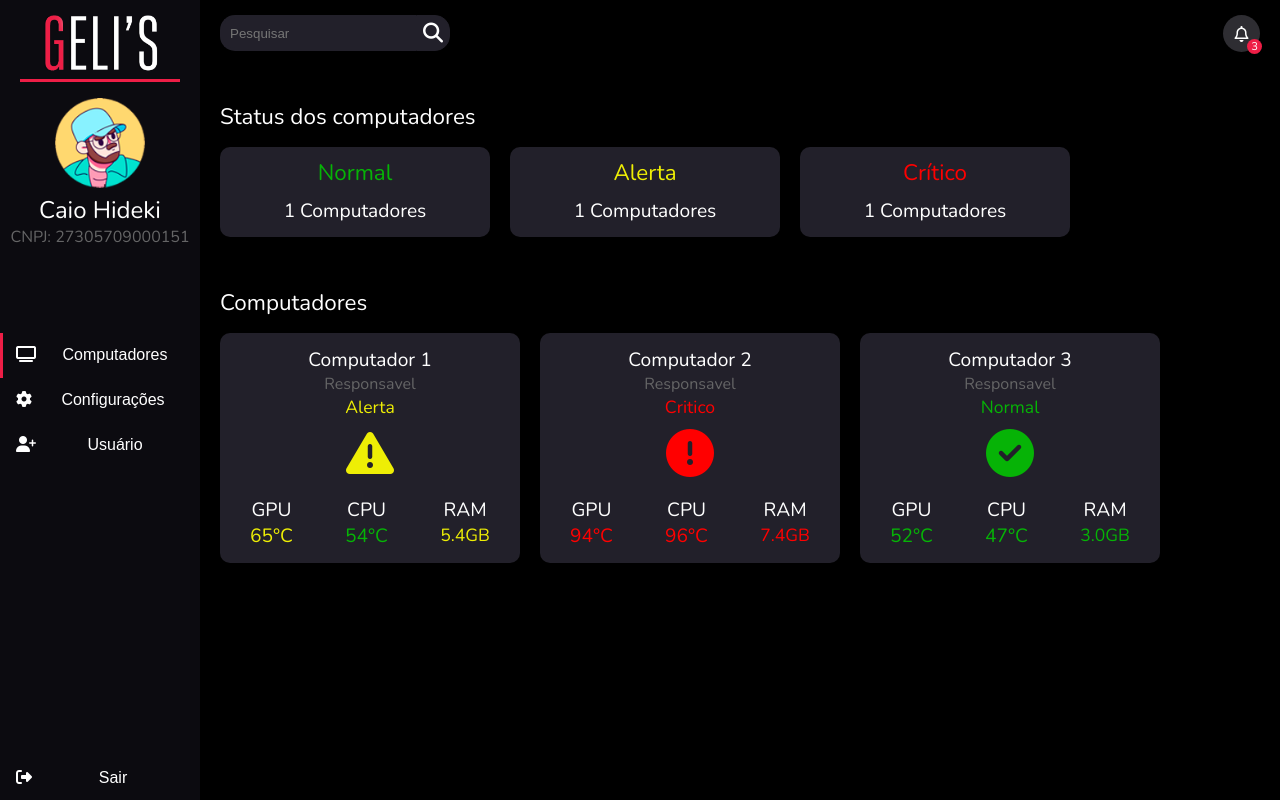
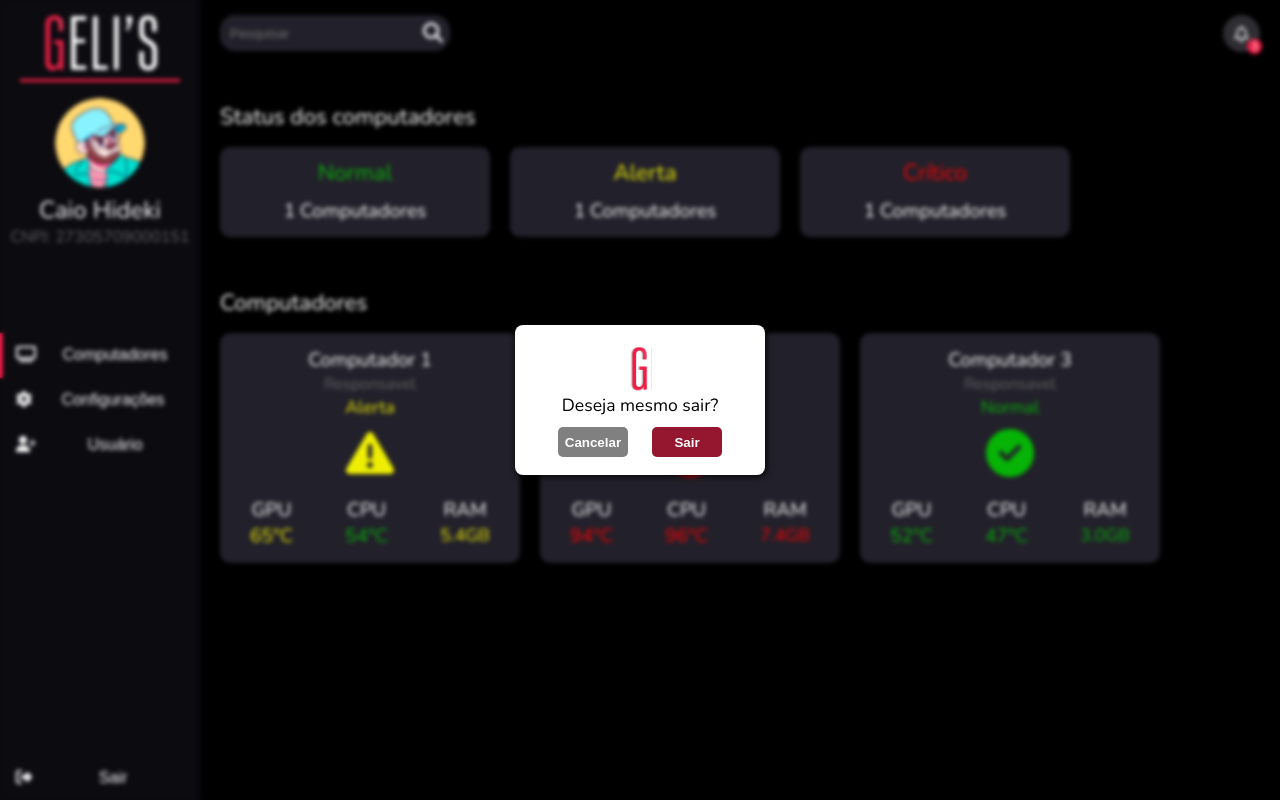
Before and after one commit to JuliaBudavicius/Gelis, a website: page Site/dashboard.html in a window 1280 px wide. Both pictures are taken after a click on the button "Sair". Drawn offline with nearby package versions, Linux system fonts and the light colour scheme.

Commit message:
adicionando botão sair

```diff
--- a/Site/css/dashboard.css
+++ b/Site/css/dashboard.css
@@ -584,6 +584,7 @@ p {
     color: white;
     font-size: 1.1em;
 }
+
 .configuracoes {
     display: flex;
     flex-direction: column;
@@ -592,12 +593,14 @@ p {
     height: 100vh;
     justify-content: center;
 }
+
 .linha {
     height: 3px;
     background-color: #EE1E46;
     width: calc(100vw - 720px);
     margin: 30px 0 10px 0;
 }
+
 .tituloConfig {
     font-size: 1.5em;
     font-weight: bold;
@@ -605,10 +608,12 @@ p {
     position: absolute;
     top: 15%;
 }
+
 .forms {
     display: flex;
     margin: 20px 0 0 0;
 }
+
 .forms input {
     border: none;
     width: 270px;
@@ -617,11 +622,13 @@ p {
     color: rgb(0, 0, 0);
     text-align: center;
 }
+
 .forms p {
     color: white;
     text-align: center;
     font-size: 1.3em;
 }
+
 .btnSave {
     background-color: #EE1E46;
     border: 0;
@@ -632,3 +639,72 @@ p {
     bottom: 13%;
     cursor: pointer;
 }
+
+.absoluto {
+    width: 100vw;
+    height: 100vh;
+    position: fixed;
+    top: 0;
+    bottom: 0;
+    left: 0;
+    right: 0;
+    z-index: 3;
+    display: none;
+    justify-content: center;
+    align-items: center;
+    backdrop-filter: blur(2px);
+}
+
+.sair {
+    width: 250px;
+    height: 150px;
+    background-color: #ffffff;
+    border-radius: 8px;
+    display: flex;
+    flex-direction: column;
+    align-items: center;
+    justify-content: center;
+    box-shadow: 1px 1px 7px rgb(0, 0, 0, 1);
+}
+
+.iconSair {
+    height: 50px;
+}
+
+.tituloSair {
+    font-size: 1.1em;
+    margin-bottom: 10px;
+}
+
+.btnCancelar {
+    width: 70px;
+    height: 30px;
+    margin-right: 20px;
+    border: 0;
+    color: white;
+    background-color: #808080;
+    border-radius: 5px;
+    cursor: pointer;
+    font-weight: bold;
+    transition: 0.5s ease-out;
+}
+
+.btnSair {
+    width: 70px;
+    height: 30px;
+    background-color: #94162f;
+    border: 0;
+    color: white;
+    border-radius: 5px;
+    transition: 0.5s;
+    cursor: pointer;
+    font-weight: bold;
+}
+
+.btnSair:hover {
+    background-color: #EE1E46;
+}
+
+.btncancelar:hover {
+    background-color: #818181;
+}
--- a/Site/dashboard.html
+++ b/Site/dashboard.html
@@ -16,6 +16,16 @@
 </head>
 
 <body>
+    <div id="absoluto" class="absoluto">
+        <div class="sair">
+          <img class="iconSair" src="img/icone.png" alt="">
+          <p class="tituloSair">Deseja mesmo sair?</p>
+          <div class="lado">
+            <button class="btnCancelar" onclick="fechar()" >Cancelar</button>
+            <button class="btnSair" onclick="logoff()"> Sair</button>
+          </div>
+        </div>
+      </div>
     <section id="dashboardSec" class="dashboard">
         <div class="absolute none" id="abs">
             <i class="fa fa-times fa-2x" onclick="hide()"></i>
@@ -148,7 +158,7 @@
                 <button class="btn" onclick="config()"><i class="fas fa-cog"></i>Configurações</button>
                 <button class="btn" onclick="usuario()"><i class="fas fa-user-plus"></i>Usuário</button>
             </div>
-            <button class="btn btn-sair"><i class="fas fa-sign-out-alt"></i>Sair</button>
+            <button class="btn btn-sair" onclick="sair()"><i class="fas fa-sign-out-alt"></i>Sair</button>
         </div>
         <div class="ladoEsquerdo">
             <div class="superior">
@@ -260,7 +270,7 @@
                 <button class="btn destaque" onclick="config()"><i class="fas fa-cog"></i>Configurações</button>
                 <button class="btn" onclick="usuario()"><i class="fas fa-user-plus"></i>Usuário</button>
             </div>
-            <button class="btn btn-sair"><i class="fas fa-sign-out-alt"></i>Sair</button>
+            <button class="btn btn-sair" onclick="sair()"><i class="fas fa-sign-out-alt"></i>Sair</button>
         </div>
         <div class="ladoEsquerdo">
             <div class="configuracoes">
@@ -323,7 +333,7 @@
                 <button class="btn" onclick="config()"><i class="fas fa-cog"></i>Configurações</button>
                 <button class="btn destaque" onclick="usuario()"><i class="fas fa-user-plus"></i>Usuário</button>
             </div>
-            <button class="btn btn-sair"><i class="fas fa-sign-out-alt"></i>Sair</button>
+            <button class="btn btn-sair" onclick="sair()"><i class="fas fa-sign-out-alt"></i>Sair</button>
         </div>
         <div class="ladoEsquerdo">
             <div class="superior">
@@ -396,6 +406,15 @@
 
 </html>
 <script>
+    function logoff(){
+        window.location.href = "index.html";
+    }
+    function sair(){
+        absoluto.style = "display: flex;";
+    }
+    function fechar(){
+        absoluto.style = "display: none;";
+    }
     function dashboard() {
         configSec.classList.add('none');
         novoUsu.classList.add('none');
```
